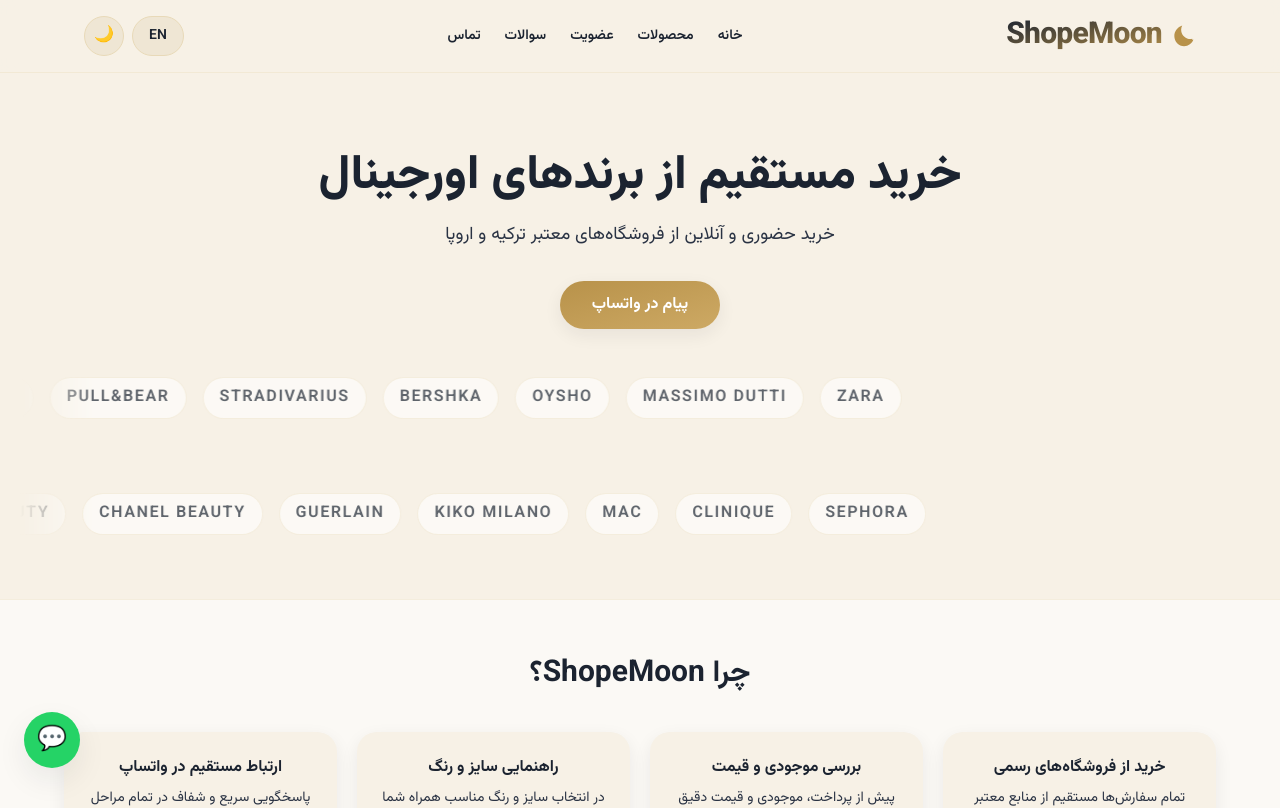
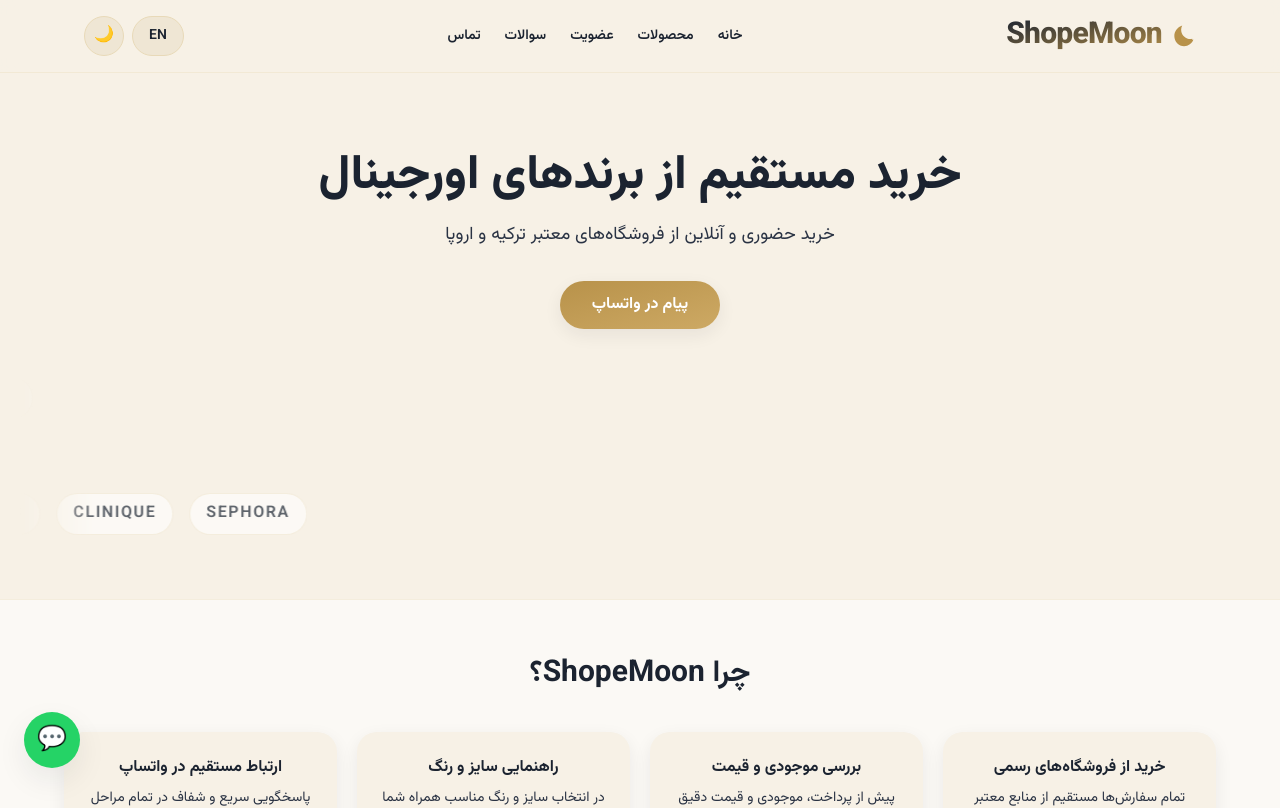
Before and after one commit to amirhesam-yazdanpanah/shopemoon-nextjs, a Next.js app: page / in a window 1280 px wide. Shown: the top 808 px of the page. Built offline with nearby package versions, Linux system fonts and the light colour scheme.

Commit message:
Rebuild marquee with 4x duplication, -50% keyframes, and hover tooltip per exact spec

```diff
--- a/src/app/globals.css
+++ b/src/app/globals.css
@@ -23,45 +23,81 @@ body {
   }
 }
 
-.brand-marquee-row {
+.marquee-row {
   overflow: hidden;
   width: 100%;
   -webkit-mask-image: linear-gradient(to right, transparent, #000 6%, #000 94%, transparent);
   mask-image: linear-gradient(to right, transparent, #000 6%, #000 94%, transparent);
 }
 
-.brand-marquee-track {
+.marquee-track {
   display: flex;
   align-items: center;
   width: max-content;
-  gap: 1rem;
-  padding-inline-end: 1rem;
+  gap: 16px;
   will-change: transform;
-  animation: brand-marquee-scroll 60s linear infinite;
 }
 
-.brand-marquee-track.brand-marquee-reverse {
-  animation-direction: reverse;
+.marquee-track-left {
+  animation: marquee-left 35s linear infinite;
 }
 
-.brand-marquee-track > a {
+.marquee-track-right {
+  animation: marquee-right 38s linear infinite;
+}
+
+.marquee-track > a {
+  position: relative;
   flex: none;
   white-space: nowrap;
 }
 
-/* track contains 3 duplicated copies of the brand list; shifting by exactly
-   one copy-width (-33.3333%) loops seamlessly forever with no jump/gap */
-@keyframes brand-marquee-scroll {
+/* the track holds 4 duplicated copies of the brand list, so moving by 50%
+   (= exactly 2 copy-widths) lands on a pixel-identical repeat: seamless,
+   infinite, no blank tail */
+@keyframes marquee-left {
   from {
     transform: translateX(0);
   }
   to {
-    transform: translateX(-33.3333%);
+    transform: translateX(-50%);
   }
 }
 
+@keyframes marquee-right {
+  from {
+    transform: translateX(-50%);
+  }
+  to {
+    transform: translateX(0);
+  }
+}
+
+.marquee-track .tooltip {
+  position: absolute;
+  bottom: calc(100% + 10px);
+  left: 50%;
+  transform: translateX(-50%);
+  white-space: nowrap;
+  background: #1b2330;
+  color: #f7f1e6;
+  font-size: 0.75rem;
+  font-weight: 600;
+  padding: 6px 12px;
+  border-radius: 8px;
+  opacity: 0;
+  pointer-events: none;
+  transition: opacity 150ms ease;
+  z-index: 20;
+}
+
+.marquee-track a:hover .tooltip,
+.marquee-track a:focus-visible .tooltip {
+  opacity: 1;
+}
+
 @media (prefers-reduced-motion: reduce) {
-  .brand-marquee-track {
+  .marquee-track {
     animation: none;
   }
 }
--- a/src/components/BrandMarquee.tsx
+++ b/src/components/BrandMarquee.tsx
@@ -1,24 +1,37 @@
 import { fashionBrands, sportsBrands, beautyBrands, type BrandLink } from "@/lib/dictionary";
 
-function BrandMarqueeRow({ brands, reverse }: { brands: BrandLink[]; reverse?: boolean }) {
-  // Tripled so the loop never shows empty space, per spec.
-  const tripled = [...brands, ...brands, ...brands];
+const CARD_CLASS =
+  "relative inline-flex shrink-0 cursor-pointer items-center gap-1.5 rounded-full border border-gold-soft/40 bg-white/60 px-4 py-2 text-sm font-semibold uppercase tracking-widest text-navy/70 transition duration-200 hover:scale-105 hover:border-gold hover:bg-white hover:shadow-soft focus-visible:outline-none focus-visible:ring-2 focus-visible:ring-gold focus-visible:ring-offset-2 dark:bg-navy-soft/40 dark:text-cream/70 dark:hover:bg-navy-soft sm:text-base";
+
+function BrandMarqueeRow({
+  brands,
+  direction,
+  duration,
+}: {
+  brands: BrandLink[];
+  direction: "left" | "right";
+  duration: number;
+}) {
+  const brandsX4 = [...brands, ...brands, ...brands, ...brands];
 
   return (
-    <div className="brand-marquee-row">
+    <div className="marquee-row">
       <div
-        className={`brand-marquee-track${reverse ? " brand-marquee-reverse" : ""}`}
+        className={`marquee-track ${direction === "left" ? "marquee-track-left" : "marquee-track-right"}`}
+        style={{ animationDuration: `${duration}s` }}
       >
-        {tripled.map((brand, index) => (
+        {brandsX4.map((brand, index) => (
           <a
             key={`${brand.name}-${index}`}
             href={brand.url}
             target="_blank"
             rel="noopener noreferrer"
-            aria-label={`مشاهده وب‌سایت رسمی ${brand.name} (در تب جدید باز می‌شود)`}
-            className="inline-flex shrink-0 cursor-pointer items-center gap-1.5 rounded-full border border-gold-soft/40 bg-white/60 px-4 py-2 text-sm font-semibold uppercase tracking-widest text-navy/70 transition duration-200 hover:scale-105 hover:border-gold hover:bg-white hover:shadow-soft focus-visible:outline-none focus-visible:ring-2 focus-visible:ring-gold focus-visible:ring-offset-2 dark:bg-navy-soft/40 dark:text-cream/70 dark:hover:bg-navy-soft sm:text-base"
+            title="برو به فروشگاه رسمی"
+            aria-label={`برو به فروشگاه رسمی ${brand.name}`}
+            className={CARD_CLASS}
           >
             {brand.name}
+            <span className="tooltip">برو به فروشگاه رسمی</span>
           </a>
         ))}
       </div>
@@ -29,9 +42,9 @@ function BrandMarqueeRow({ brands, reverse }: { brands: BrandLink[]; reverse?: b
 export function BrandMarquee() {
   return (
     <div className="flex flex-col gap-4">
-      <BrandMarqueeRow brands={fashionBrands} />
-      <BrandMarqueeRow brands={sportsBrands} reverse />
-      <BrandMarqueeRow brands={beautyBrands} />
+      <BrandMarqueeRow brands={fashionBrands} direction="left" duration={35} />
+      <BrandMarqueeRow brands={sportsBrands} direction="right" duration={38} />
+      <BrandMarqueeRow brands={beautyBrands} direction="left" duration={42} />
     </div>
   );
 }
```
